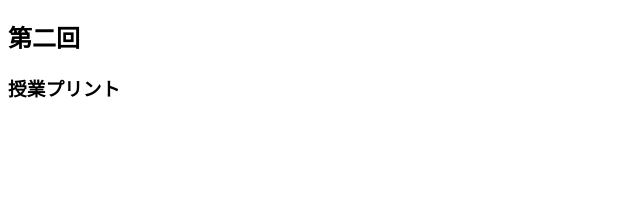
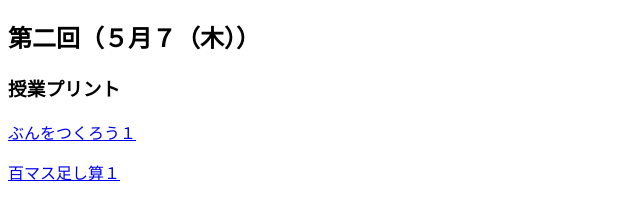
Before and after one commit to toyaclass/index.html, a plain HTML site: page index4.html in a window 1280 px wide. Shown: the part 70-290 px from the top of the page, without its empty margins (0-640 px from the left). Drawn offline with Linux system fonts and the light colour scheme.

Commit message:
Update index4.html

```diff
--- a/index4.html
+++ b/index4.html
@@ -7,7 +7,9 @@
   <body>
    <h1>クラス４</h1>
 
-    <h2>第二回</h2>
+    <h2>第二回（５月７（木））</h2>
     <h3>授業プリント</h3>
+    <p><a href="ぶんをつくろう１.pdf"download="ぶんをつくろう１.pdf">ぶんをつくろう１</a></p>
+    <p><a href="百マス足し算１.pdf"download="百マス足し算１.pdf">百マス足し算１</a></p>
 
    </html>
```
